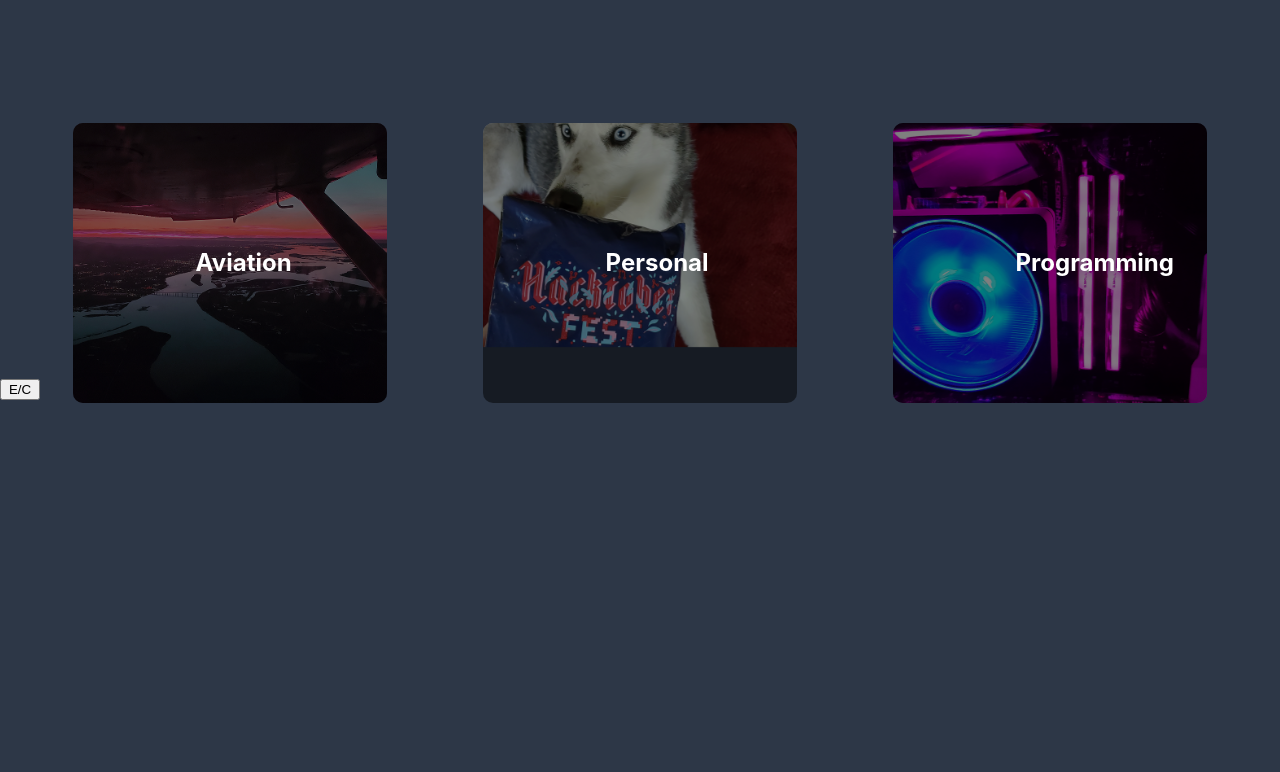
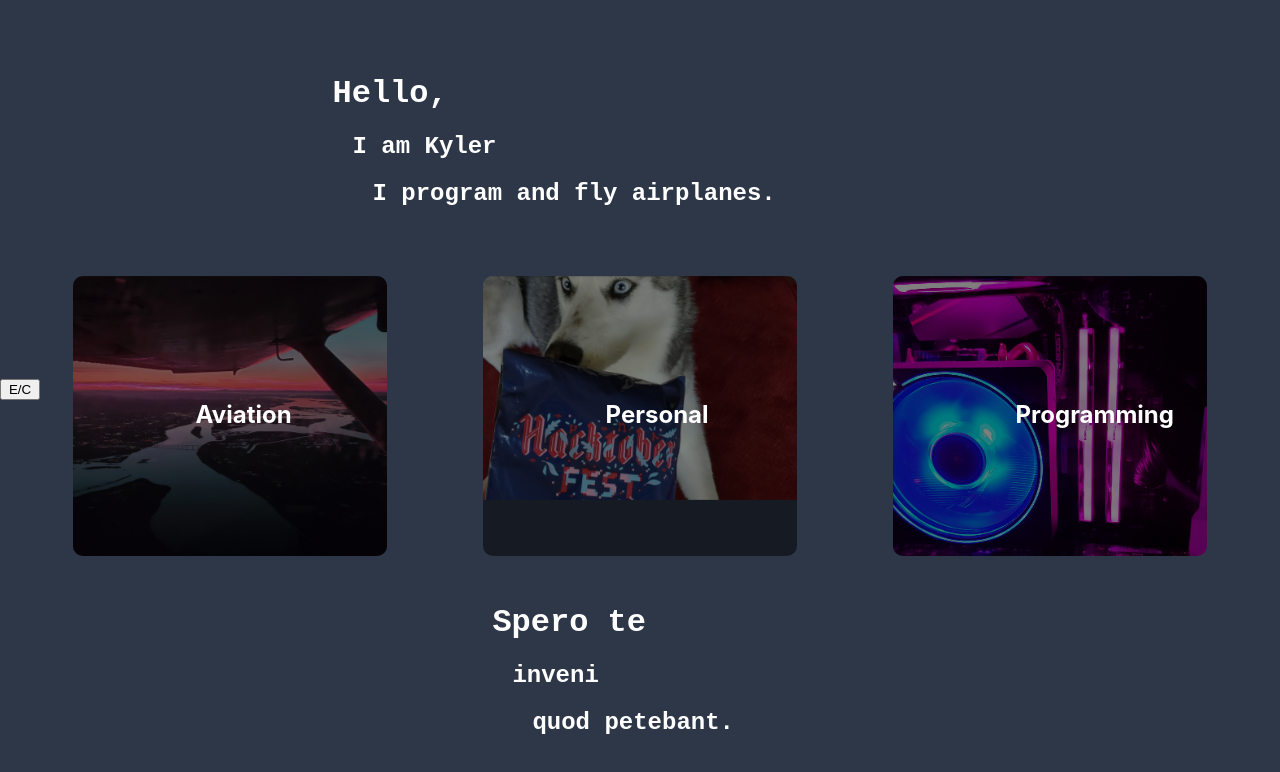
Before and after one commit to fisher60/portfolio, a React (Create React App) app in the folder portfolio/: page / in a window 1280 px wide. Shown: the top 772 px of the page. Built offline with nearby package versions, Linux system fonts and the light colour scheme.

Commit message:
add a intro and outro components

```diff
--- a/portfolio/src/components/home.jsx
+++ b/portfolio/src/components/home.jsx
@@ -1,5 +1,8 @@
 import "./home.css";
+
+import Intro from "./intro.jsx";
 import Category from "./category.jsx";
+import Outro from "./outro.jsx";
 
 import aviationImg from "./aviation.jpg";
 import personalImg from "./personal.jpg";
@@ -8,11 +11,15 @@ import programmingImg from "./programming.jpg";
 export default function Home(){
     return(
         <div className="home-content">
-                <div className="categories-container">
+            <Intro />
+
+            <div className="categories-container">
                 <Category title="Aviation" navLink="aviation" backgroundImg={aviationImg}/>
                 <Category title="Personal" navLink="personal" backgroundImg={personalImg}/>
                 <Category title="Programming" navLink="programming" backgroundImg={programmingImg}/>
             </div>
+
+            <Outro />
         </div>
     )
 }
--- /dev/null
+++ b/portfolio/src/components/intro.css
@@ -0,0 +1,14 @@
+.intro-wrapper{
+    text-align: left;
+    font-family: 'Courier New', monospace;
+    margin: 0 auto;
+    width: 50%;
+    border-radius: 5px;
+}
+.title-mid{
+    margin-left: 20px;
+}
+
+.title-bot{
+    margin-left: 40px;
+}
--- /dev/null
+++ b/portfolio/src/components/intro.jsx
@@ -0,0 +1,13 @@
+import "./intro.css";
+
+export default function Intro(){
+    return(
+        <div className="intro-wrapper">
+            <h1>Hello,</h1>
+            <h2 className="title-mid">I am Kyler</h2>
+            <h2 className="title-bot">I program and fly airplanes.</h2>
+
+
+        </div>
+    )
+}
--- /dev/null
+++ b/portfolio/src/components/outro.css
@@ -0,0 +1,14 @@
+.outro-wrapper{
+    text-align: left;
+    font-family: 'Courier New', monospace;
+    margin-left: 38%;
+    width: 50%;
+    border-radius: 5px;
+}
+.outro-mid{
+    margin-left: 20px;
+}
+
+.outro-bot{
+    margin-left: 40px;
+}
--- /dev/null
+++ b/portfolio/src/components/outro.jsx
@@ -0,0 +1,11 @@
+import "./outro.css";
+
+export default function Outro(){
+    return(
+        <div className="outro-wrapper">
+            <h1>Spero te</h1>
+            <h2 className="outro-mid">inveni</h2>
+            <h2 className="outro-bot">quod petebant.</h2>
+        </div>
+    )
+}
```
Also changed, not shown: 1 other file (tests, documents, lock files or other folders).
